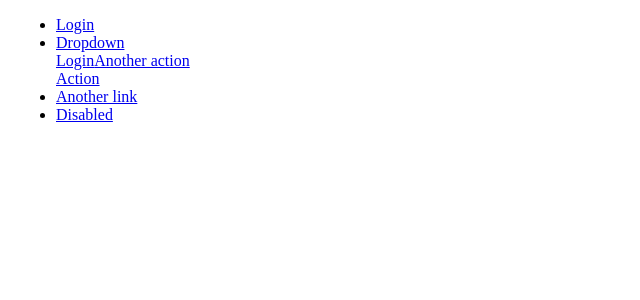
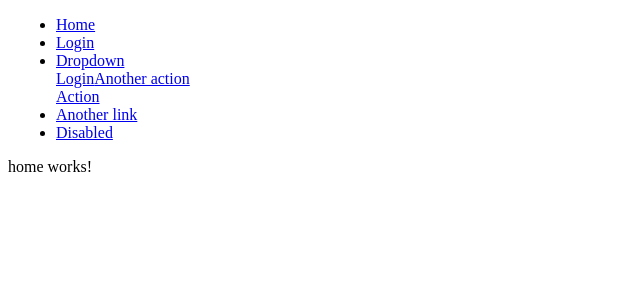
Before and after one commit to wrathyboo/chessvote-frontend, an Angular app: page / in a window 1280 px wide. Shown: the top 300 px of the page, without its empty margins (0-640 px from the left). Built offline with nearby package versions, Linux system fonts and the light colour scheme.

Commit message:
added home

```diff
--- a/src/app/app-routing.module.ts
+++ b/src/app/app-routing.module.ts
@@ -1,9 +1,11 @@
+import { HomeComponent } from './home/home.component';
 import { NgModule } from '@angular/core';
 import { RouterModule, Routes } from '@angular/router';
 import { LoginComponent } from './login/login.component';
 
+
 const routes: Routes = [
-  // { path: '', component: HomeComponent},
+  { path: '', component: HomeComponent},
   { path: 'login', component: LoginComponent},
 
 ];
--- a/src/app/app.component.html
+++ b/src/app/app.component.html
@@ -26,6 +26,9 @@
     <!-- place navbar here -->
     <!-- Nav tabs -->
     <ul class="nav nav-tabs" id="navId" role="tablist">
+      <li class="nav-item">
+        <a class="nav-link active" data-bs-toggle="tab" aria-current="page" routerLink="">Home</a>
+      </li>
       <li class="nav-item">
         <a class="nav-link active" data-bs-toggle="tab" aria-current="page" routerLink="login">Login</a>
       </li>
--- a/src/app/app.module.ts
+++ b/src/app/app.module.ts
@@ -4,11 +4,13 @@ import { BrowserModule } from '@angular/platform-browser';
 import { AppRoutingModule } from './app-routing.module';
 import { AppComponent } from './app.component';
 import { LoginComponent } from './login/login.component';
+import { HomeComponent } from './home/home.component';
 
 @NgModule({
   declarations: [
     AppComponent,
-    LoginComponent
+    LoginComponent,
+    HomeComponent
   ],
   imports: [
     BrowserModule,
--- /dev/null
+++ b/src/app/home/home.component.html
@@ -0,0 +1 @@
+<p>home works!</p>
```
Also changed, not shown: src/app/home/home.component.ts (added, +10 -0 lines), src/app/home/home.component.css (added), 1 other file (tests, documents, lock files or other folders).
